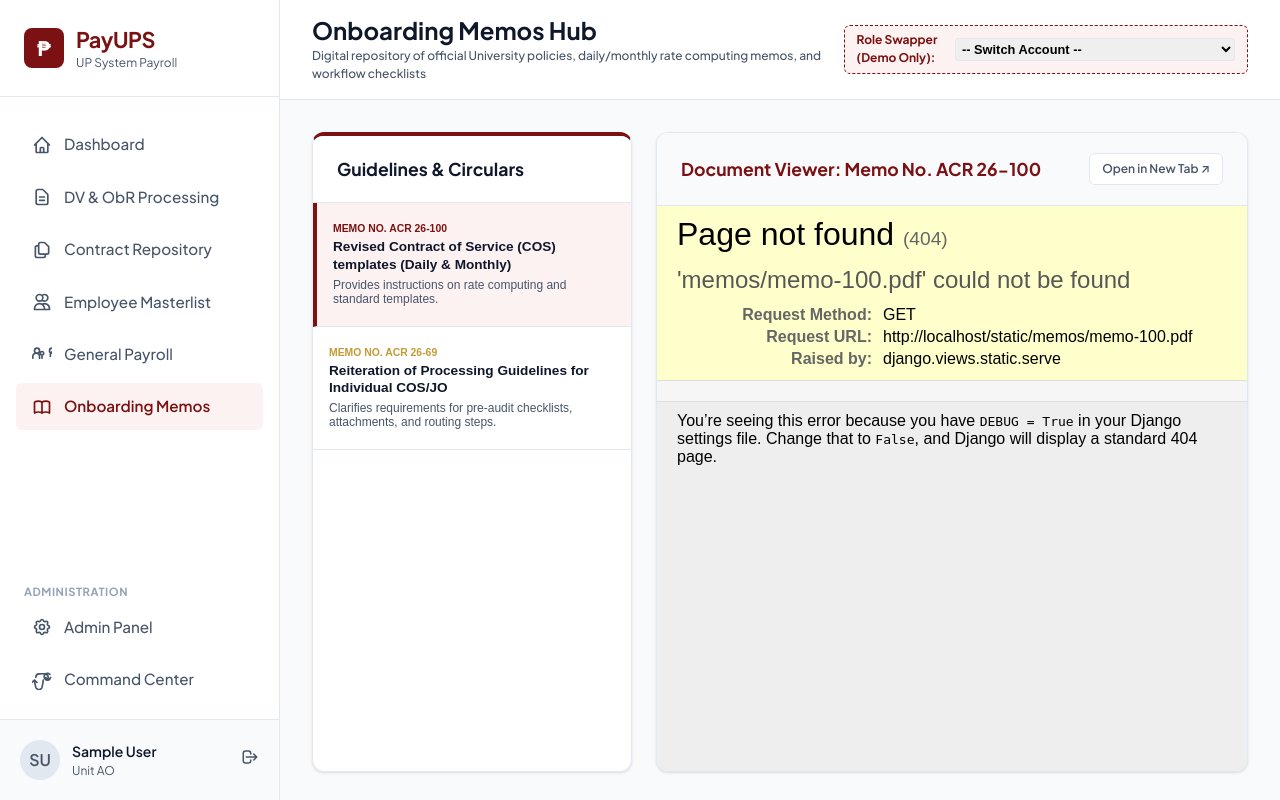
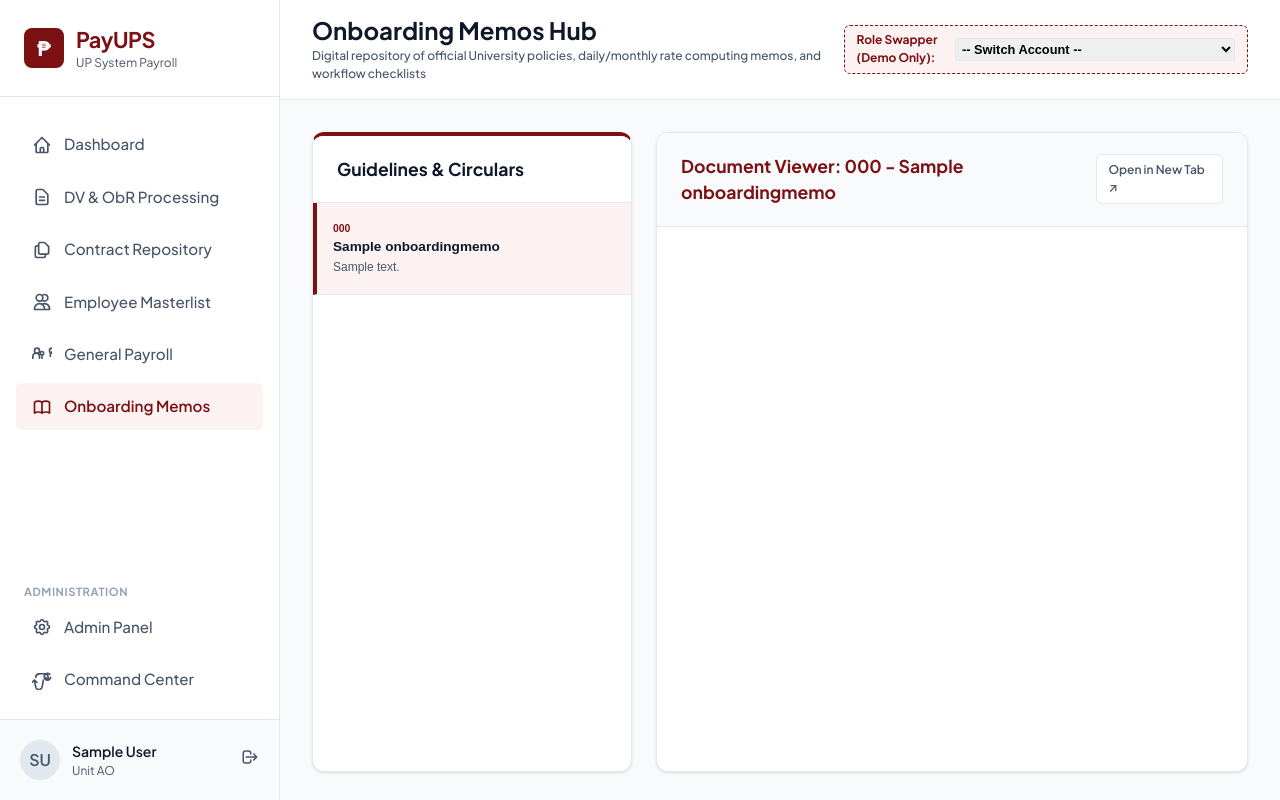
Before and after one commit to ajbasa0000/Payups, a Django app: page /memos/ in a window 1280 px wide. Run offline with Django 5.2, Linux system fonts and the light colour scheme; a user stored in the database is signed in; tables that the repository leaves empty hold one stand-in row (values such as "Sample post").

Commit message:
feat: add OnboardingMemo database model and register in admin panel

```diff
--- a/payroll/models.py
+++ b/payroll/models.py
@@ -264,3 +264,17 @@ class GeneralPayrollItem(models.Model):
 
     def __str__(self):
         return f"Payroll item for {self.employee.name} in {self.general_payroll.id}"
+
+
+class OnboardingMemo(models.Model):
+    memo_number = models.CharField(max_length=100, unique=True, help_text="e.g. Memo No. ACR 26-100")
+    title = models.CharField(max_length=255)
+    description = models.TextField(blank=True, help_text="A short summary of the memo's contents")
+    file = models.FileField(upload_to='memos/', help_text="Upload the PDF document")
+    uploaded_at = models.DateTimeField(auto_now_add=True)
+
+    class Meta:
+        ordering = ['-uploaded_at']
+
+    def __str__(self):
+        return f"{self.memo_number} - {self.title}"
--- a/payroll/templates/payroll/memos_viewer.html
+++ b/payroll/templates/payroll/memos_viewer.html
@@ -14,19 +14,29 @@
         <div class="card-body" style="padding: 0;">
             <div style="display: flex; flex-direction: column;">
 
+                <!-- Dynamic Memos from database -->
+                {% for memo in memos %}
+                <button type="button" class="memo-btn {% if forloop.first %}active{% endif %}" onclick="loadMemo('{{ memo.file.url }}', '{{ memo.memo_number|escapejs }} - {{ memo.title|escapejs }}', this)" style="display: block; width: 100%; border: none; background: none; text-align: left; padding: 1.25rem 1rem; border-bottom: 1px solid var(--border-color); cursor: pointer; transition: all 0.2s;">
+                    <div style="font-size: 0.65rem; text-transform: uppercase; font-weight: 700; color: var(--up-maroon); margin-bottom: 0.25rem;">{{ memo.memo_number }}</div>
+                    <strong style="font-size: 0.85rem; color: var(--text-primary); display: block; line-height: 1.3;">{{ memo.title }}</strong>
+                    <span style="font-size: 0.75rem; color: var(--text-secondary); display: block; margin-top: 4px;">{{ memo.description }}</span>
+                </button>
+                {% empty %}
+                <!-- Fallback Static Memos -->
                 <!-- Memo Item 1 -->
-                <button type="button" class="memo-btn active" onclick="loadMemo('/static/memos/memo-100.pdf', this)" style="display: block; width: 100%; border: none; background: none; text-align: left; padding: 1.25rem 1rem; border-bottom: 1px solid var(--border-color); cursor: pointer; transition: all 0.2s;">
+                <button type="button" class="memo-btn active" onclick="loadMemo('/static/memos/memo-100.pdf', 'Memo No. ACR 26-100 - Revised Contract of Service (COS) templates (Daily & Monthly)', this)" style="display: block; width: 100%; border: none; background: none; text-align: left; padding: 1.25rem 1rem; border-bottom: 1px solid var(--border-color); cursor: pointer; transition: all 0.2s;">
                     <div style="font-size: 0.65rem; text-transform: uppercase; font-weight: 700; color: var(--up-maroon); margin-bottom: 0.25rem;">Memo No. ACR 26-100</div>
                     <strong style="font-size: 0.85rem; color: var(--text-primary); display: block; line-height: 1.3;">Revised Contract of Service (COS) templates (Daily & Monthly)</strong>
                     <span style="font-size: 0.75rem; color: var(--text-secondary); display: block; margin-top: 4px;">Provides instructions on rate computing and standard templates.</span>
                 </button>
 
                 <!-- Memo Item 2 -->
-                <button type="button" class="memo-btn" onclick="loadMemo('/static/memos/memo-69.pdf', this)" style="display: block; width: 100%; border: none; background: none; text-align: left; padding: 1.25rem 1rem; border-bottom: 1px solid var(--border-color); cursor: pointer; transition: all 0.2s;">
+                <button type="button" class="memo-btn" onclick="loadMemo('/static/memos/memo-69.pdf', 'Memo No. ACR 26-69 - Reiteration of Processing Guidelines for Individual COS/JO', this)" style="display: block; width: 100%; border: none; background: none; text-align: left; padding: 1.25rem 1rem; border-bottom: 1px solid var(--border-color); cursor: pointer; transition: all 0.2s;">
                     <div style="font-size: 0.65rem; text-transform: uppercase; font-weight: 700; color: var(--up-gold); margin-bottom: 0.25rem;">Memo No. ACR 26-69</div>
                     <strong style="font-size: 0.85rem; color: var(--text-primary); display: block; line-height: 1.3;">Reiteration of Processing Guidelines for Individual COS/JO</strong>
                     <span style="font-size: 0.75rem; color: var(--text-secondary); display: block; margin-top: 4px;">Clarifies requirements for pre-audit checklists, attachments, and routing steps.</span>
                 </button>
+                {% endfor %}
 
             </div>
         </div>
@@ -35,11 +45,17 @@
     <!-- Right PDF Frame View Panel -->
     <div class="container-card" style="height: 80vh; display: flex; flex-direction: column;">
         <div class="card-header" style="background-color: var(--bg-slate);">
-            <h3 class="card-title" id="memo-title" style="color: var(--up-maroon);">Document Viewer: Memo No. ACR 26-100</h3>
-            <a href="/static/memos/memo-100.pdf" id="memo-download" class="btn btn-secondary" style="font-size: 0.75rem; padding: 6px 12px;" target="_blank">Open in New Tab ↗</a>
+            <h3 class="card-title" id="memo-title" style="color: var(--up-maroon);">
+                {% if memos %}
+                    Document Viewer: {{ memos.0.memo_number }} - {{ memos.0.title }}
+                {% else %}
+                    Document Viewer: Memo No. ACR 26-100
+                {% endif %}
+            </h3>
+            <a href="{% if memos %}{{ memos.0.file.url }}{% else %}/static/memos/memo-100.pdf{% endif %}" id="memo-download" class="btn btn-secondary" style="font-size: 0.75rem; padding: 6px 12px;" target="_blank">Open in New Tab ↗</a>
         </div>
         <div class="card-body" style="flex: 1; padding: 0;">
-            <iframe id="memo-frame" src="/static/memos/memo-100.pdf" style="width: 100%; height: 100%; border: none;"></iframe>
+            <iframe id="memo-frame" src="{% if memos %}{{ memos.0.file.url }}{% else %}/static/memos/memo-100.pdf{% endif %}" style="width: 100%; height: 100%; border: none;"></iframe>
         </div>
     </div>
 </div>
@@ -57,7 +73,7 @@
 
 {% block extra_js %}
 <script>
-    function loadMemo(url, btn) {
+    function loadMemo(url, title, btn) {
         // Update iframe
         document.getElementById('memo-frame').src = url;
         document.getElementById('memo-download').href = url;
@@ -68,10 +84,7 @@
         btn.classList.add('active');
 
         // Update title
-        const isMemo100 = url.includes('memo-100');
-        document.getElementById('memo-title').innerText = isMemo100
-            ? "Document Viewer: Memo No. ACR 26-100"
-            : "Document Viewer: Memo No. ACR 26-69";
+        document.getElementById('memo-title').innerText = "Document Viewer: " + title;
     }
 </script>
 {% endblock %}
--- a/payroll/views.py
+++ b/payroll/views.py
@@ -17,7 +17,7 @@ from django.core.paginator import Paginator
 from .models import (
     Role, Employee, Contract, ObligationRequest, DisbursementVoucher,
     DVPayeeDetail, WorkflowLog, ObRStatus, DVStatus, ContractType,
-    GeneralPayroll, GeneralPayrollItem, GeneralPayrollStatus, Department
+    GeneralPayroll, GeneralPayrollItem, GeneralPayrollStatus, Department, OnboardingMemo
 )
 
 @login_required
@@ -1183,7 +1183,8 @@ def employee_delete(request, pk):
 
 @login_required
 def memos_viewer(request):
-    return render(request, 'payroll/memos_viewer.html')
+    memos = OnboardingMemo.objects.all().order_by('-uploaded_at')
+    return render(request, 'payroll/memos_viewer.html', {'memos': memos})
 
 @login_required
 def generate_contract_docx(request, employee_id):
```
Also changed, not shown: payroll/admin.py (+6 -1 lines), payroll/migrations/0007_onboardingmemo_alter_contract_id_and_more.py (added), 1 other file.
